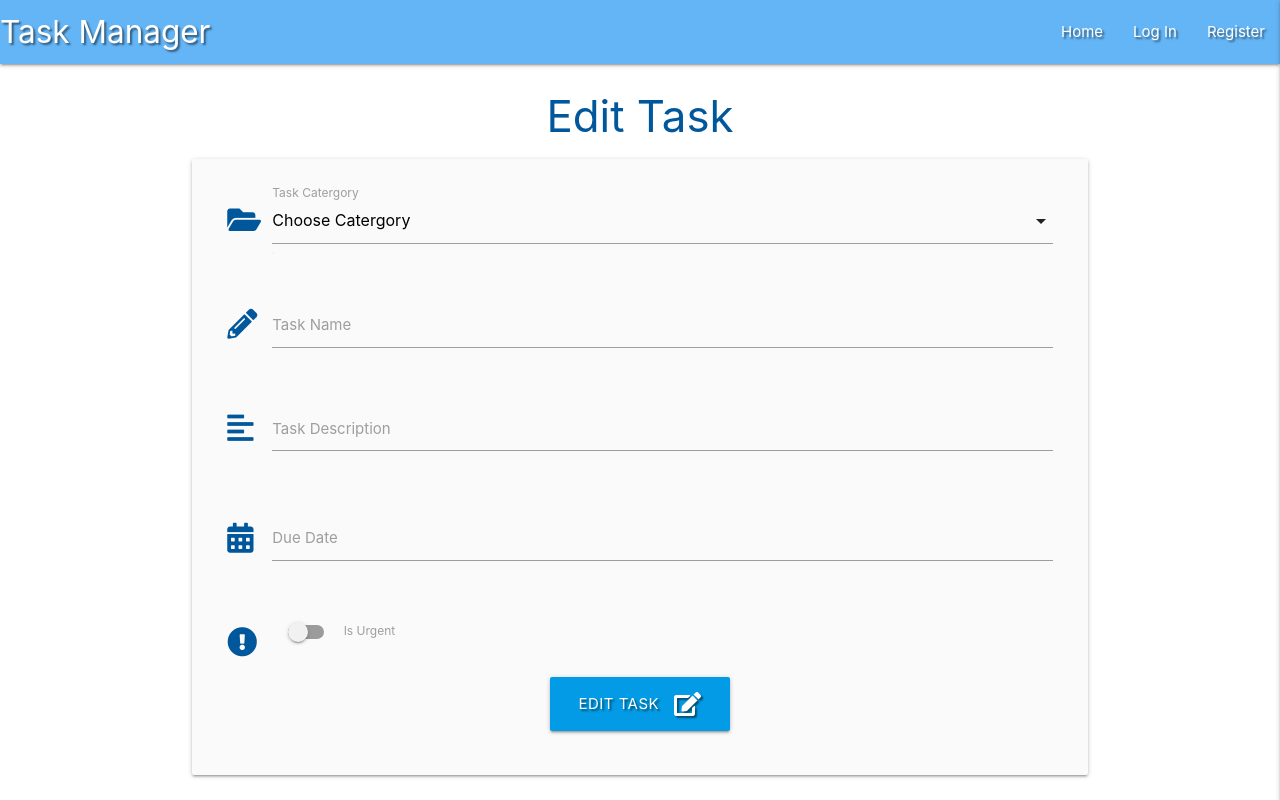
After one commit to BradJones-3/flask-task-manager-project, a Flask app: template templates/edit_task.html in a window 1280 px wide. The commit adds this page. Run offline with Flask 2, Linux system fonts and the light colour scheme; the template is opened without the code that fills it, so the values that code supplies are empty; some libraries are stand-ins or nearby versions.

Commit message:
Wire up task edit button

```diff
--- a/app.py
+++ b/app.py
@@ -119,6 +119,13 @@ def add_task():
     return render_template("add_task.html", catergories=catergories)
 
 
+@app.route("/edit_task/<task_id>", methods=["GET", "POST"])
+def edit_task(task_id):
+    task = mongo.db.taks.find_one({"_id": ObjectId(task_id)})
+
+    catergories = mongo.db.catergories.find().sort("catergory_name", 1)
+    return render_template("edit_task.html", task=task, catergories=catergories)
+
 if __name__ == "__main__":
     app.run(host=os.environ.get("IP"),
             port=int(os.environ.get("PORT")),
--- /dev/null
+++ b/templates/edit_task.html
@@ -0,0 +1,72 @@
+{% extends "base.html" %}
+{% block content %}
+
+    <h3 class="light-blue-text text-darken-4 center-align">Edit Task</h3>
+
+    <div class="row card-panel grey lighten-5">
+        <form class="col s12" method="POST" action="{{ url_for('edit_task', task_id=task._id) }}">
+            <!-- catergory selection -->
+            <div class="row">
+                <div class="input-field col s12">
+                    <i class="fas fa-folder-open prefix light-blue-text text-darken-4"></i>
+                    <select id="catergory_name" name="catergory_name" class="validate" required>
+                        <option value="" disabled selected>Choose Catergory</option>
+                        {% for catergory in catergories %}
+                            <option value="{{ catergory.catergory_name }}">{{ catergory.catergory_name }}</option>
+                        {% endfor %}
+                    </select>
+                    <label>Task Catergory</label>
+                </div>
+            </div>
+            <!-- task name -->
+            <div class="row">
+                <div class="input-field col s12">
+                    <i class="fas fa-pencil-alt prefix light-blue-text text-darken-4"></i>
+                    <input id="task_name" name="task_name" min-length="5" maxlength="50" type="text" class="validate"
+                        required>
+                    <label for="task_name">Task Name</label>
+                </div>
+            </div>
+            <!-- task description -->
+            <div class="row">
+                <div class="input-field col s12">
+                    <i class="fas fa-align-left prefix light-blue-text text-darken-4"></i>
+                    <textarea id="task_description" name="task_description" minlength="5" maxlength="200"
+                        class="materialize-textarea validate" required></textarea>
+                    <label for="task_description">Task Description</label>
+                </div>
+            </div>
+            <!-- due date picker -->
+            <div class="row">
+                <div class="input-field col s12">
+                    <i class="fas fa-calendar-alt prefix light-blue-text text-darken-4"></i>
+                    <input id="due_date" name="due_date"type="text" class="datepicker validate"
+                        required>
+                    <label for="due_date">Due Date</label>
+                </div>
+            </div>
+            <!-- is urgent toggle -->
+            <div class="row">
+                <div class="input-field col s12">
+                    <div class="switch">
+                        <i class="fas fa-exclamation-circle prefix light-blue-text text-darken-4"></i>
+                        <label for="is_urgent">
+                            <input type="checkbox" id="is_urgent" name="is_urgent">
+                            <span class="lever"></span>
+                            Is Urgent
+                        </label>
+                    </div>
+                </div>
+            </div>
+            <!-- submit button -->
+            <div class="row">
+                <div class="col s12 center-align">
+                    <button type="submit" class="btn-large light-blue darken-1 text-shadow">
+                        Edit Task <i class="fas fa-edit right"></i>
+                    </button>
+                </div>
+            </div>
+        </form>
+    </div>
+
+{% endblock %}
--- a/templates/tasks.html
+++ b/templates/tasks.html
@@ -10,7 +10,7 @@
                 <div class="col s3">
                     <i class="fas fa-caret-down"></i>
                     <a href="" class="btn-small green accent-4">Done</a>
-                    <a href="" class="btn-small light-blue lighten-1">Edit</a>
+                    <a href="{{ url_for('edit_task', task_id=task._id) }}" class="btn-small light-blue lighten-1">Edit</a>
                 </div>
                 <div class="col s9">
                     <strong>{{ task.task_name }}</strong> : {{ task.due_date }}
```
